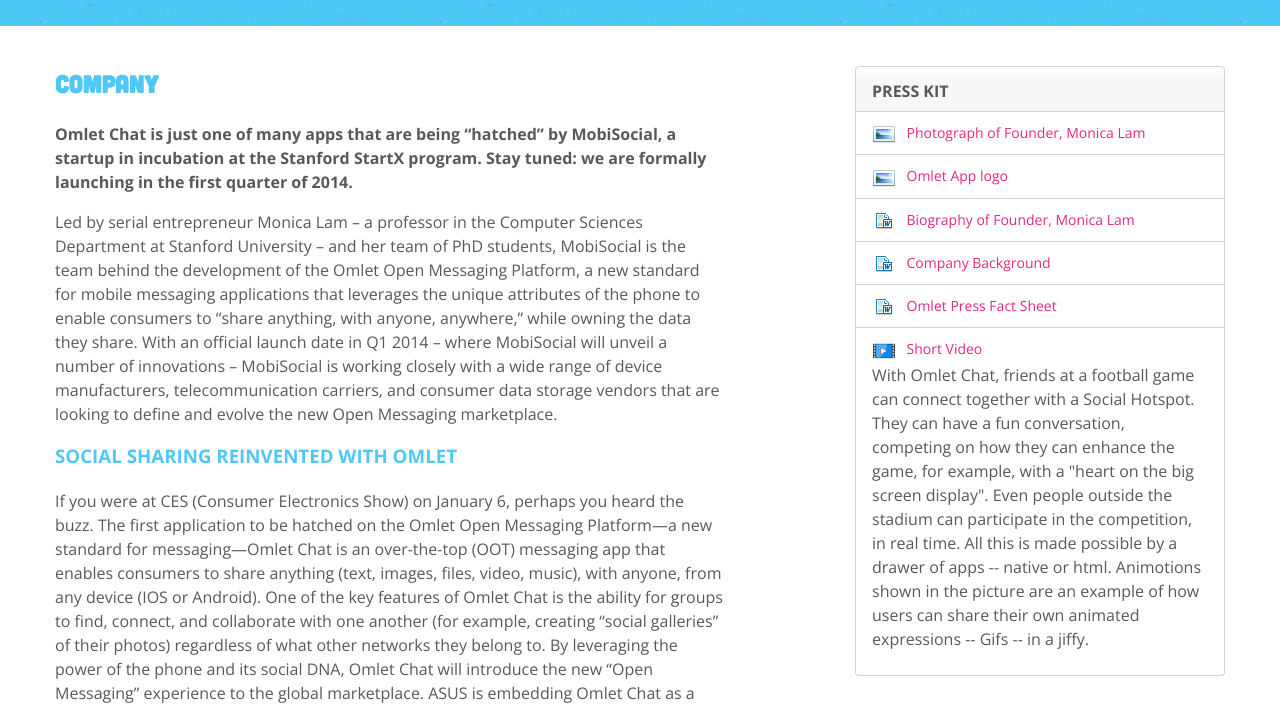
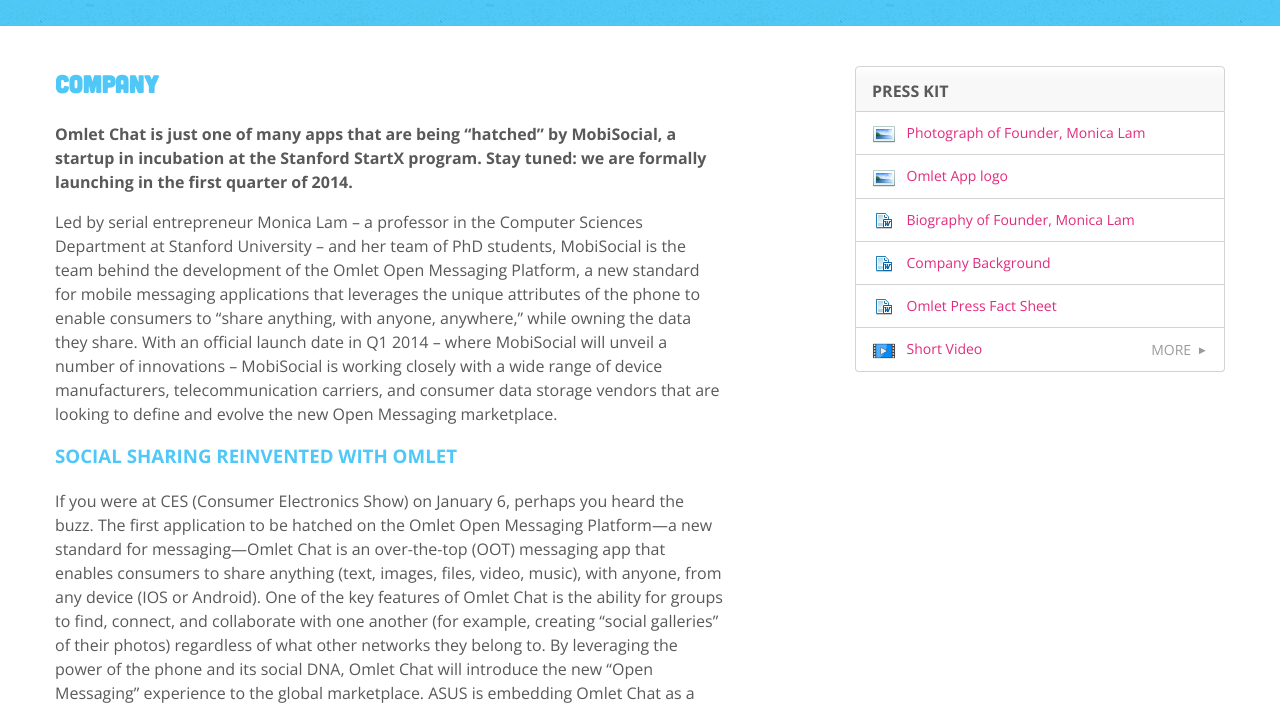
Before and after one commit to elseloop/default-project-base, a website: page company.html in a window 1280 px wide. Shown: the part 99-804 px from the top of the page. Drawn offline with nearby package versions, Linux system fonts and the light colour scheme; files that its build step writes are made by us from their sources.

Commit message:
Add accordion handling to press kit sidebar

```diff
--- a/company.html
+++ b/company.html
@@ -35,7 +35,7 @@
 
       <div class="pg-inner">
         <h2>Company</h2>
-        <p><b>Omlet Chat is just one of many apps that are being &ldquo;hatched&rdquo; by MobiSocial, a startup in incubation at the Stanford StartX program. Stay tuned: we are formally launching in the first quarter of 2014.</b></p>
+        <p><strong>Omlet Chat is just one of many apps that are being &ldquo;hatched&rdquo; by MobiSocial, a startup in incubation at the Stanford StartX program. Stay tuned: we are formally launching in the first quarter of 2014.</strong></p>
         <p> Led by serial entrepreneur Monica Lam &ndash; a professor in the Computer Sciences Department at Stanford University &ndash; and her team of PhD students, MobiSocial is the team behind the development of the Omlet Open Messaging Platform, a new standard for mobile messaging applications that leverages the unique attributes of the phone to enable consumers to &ldquo;share anything, with anyone, anywhere,&rdquo; while owning the data they share. With an official launch date in Q1 2014 &ndash; where MobiSocial will unveil a number of innovations &ndash; MobiSocial is working closely with a wide range of device manufacturers, telecommunication carriers, and consumer data storage vendors that are looking to define and evolve the new Open Messaging marketplace.</p>
         <h3>Social Sharing Reinvented with Omlet</h3>
         <p>If you were at CES (Consumer Electronics Show) on January 6, perhaps you heard the buzz. The first application to be hatched on the Omlet Open Messaging Platform&mdash;a new standard for messaging&mdash;Omlet Chat is an over-the-top (OOT) messaging app that enables consumers to share anything (text, images, files, video, music), with anyone, from any device (IOS or Android). One of the key features of Omlet Chat is the ability for groups to find, connect, and collaborate with one another (for example, creating &ldquo;social galleries&rdquo; of their photos) regardless of what other networks they belong to. By leveraging the power of the phone and its social DNA, Omlet Chat will introduce the new &ldquo;Open Messaging&rdquo; experience to the global marketplace. ASUS is embedding Omlet Chat as a native app on all units of ZenFone, the revolutionary new phone that it unveiled at the Consumer Electronics Show (CES) in Las Vegas on January 6, 2014. But you can download the app today on <a href="https://itunes.apple.com/us/app/omlet/id682042134?ls=1&mt=8">the App Store</a> or <a href="https://play.google.com/store/apps/details?id=mobisocial.omlet">Google Play</a>.</p>
@@ -51,15 +51,13 @@
           <li><a class="document" href="/resources/press_kit/Bio_MobiSocial_CEO_Monica_Lam.docx">Biography of Founder, Monica Lam</a></li>
           <li><a class="document" href="/resources/press_kit/Omlet_MobiSocial_Backgrounder.docx">Company Background</a></li>
           <li><a class="document" href="/resources/press_kit/Omlet_Press_Fact_Sheet.docx">Omlet Press Fact Sheet</a></li>
-          <li><a class="video" href="/resources/press_kit/football.mp4">Short Video</a><p>With Omlet Chat, friends at a football game can connect together with a
-Social Hotspot.
-They can have a fun conversation, competing on how they can enhance the
-game, for example,  with a "heart on the big screen display".
-Even people outside the stadium can participate in the competition, in
-real time.
-All this is made possible by a drawer of apps -- native or html.
-Animotions shown in the picture are an example of how users can share
-their own animated expressions -- Gifs -- in a jiffy.</p></li>
+          <li><a class="video" href="/resources/press_kit/football.mp4">Short Video</a>
+              <span class="accordion-trigger">More</span>
+              <div class="accordion">
+                <p>With Omlet Chat, friends at a football game can connect together with a Social Hotspot. They can have a fun conversation, competing on how they can enhance the game, for example,  with a &ldquo;heart on the big screen display&rdquo;. Even people outside the stadium can participate in the competition, in real time. All this is made possible by a drawer of apps &mdash; native or HTML. Animotions shown in the picture are an example of how users can share their own animated expressions &mdash; Gifs &mdash; in a jiffy.</p>
+              </div>
+
+            </li>
         </ul>
 
       </aside>
--- a/js/scripts.js
+++ b/js/scripts.js
@@ -15,4 +15,13 @@
     $(this).closest('.teaser-block').find('.teaser--img').toggleClass('expand');
   });
 
+  // accordions
+  $('.accordion-trigger').on( 'click', function(e) {
+    e.preventDefault();
+
+    $(this).toggleClass('open');
+    $(this).next( '.accordion' ).toggleClass( 'open' );
+
+  });
+
 })(jQuery);
--- a/sass/global/_extends.scss
+++ b/sass/global/_extends.scss
@@ -21,3 +21,13 @@
 %hidden {
   display: none !important;
 }
+
+%accordion {
+  @include transition(max-height .4s ease-out);
+  overflow: hidden;
+  max-height: 0;
+
+  &.open {
+    max-height: 999px;
+  }
+}
--- /dev/null
+++ b/sass/objects/_accordion.scss
@@ -0,0 +1,39 @@
+.accordion-trigger{
+  position: relative;
+  top: 3px;
+  display: inline-block;
+  width: auto;
+  float: right;
+  vertical-align: middle;
+  font-size: em(14);
+  color: fade-out( $txt, .4 );
+  text-transform: uppercase;
+  cursor: pointer;
+
+  &:after {
+    content: "\25BA";
+    display: inline-block;
+    font-size: em(13);
+    padding-left: .5em;
+    margin-top: -3px;
+    vertical-align: middle;
+  }
+
+  &.open:after {
+    content: "\25BC";
+  }
+
+  #{$pseudos} {
+    color: $txt;
+  }
+
+}
+.accordion {
+  @extend %accordion;
+
+  p {
+    padding: .5em 0;
+    margin-bottom: 0;
+  }
+
+}
```
Also changed, not shown: css/build/min/style.min.css, css/build/prefixed/style.min.css, css/build/style.min.css, js/build/scripts.js, js/build/scripts.min.js.
